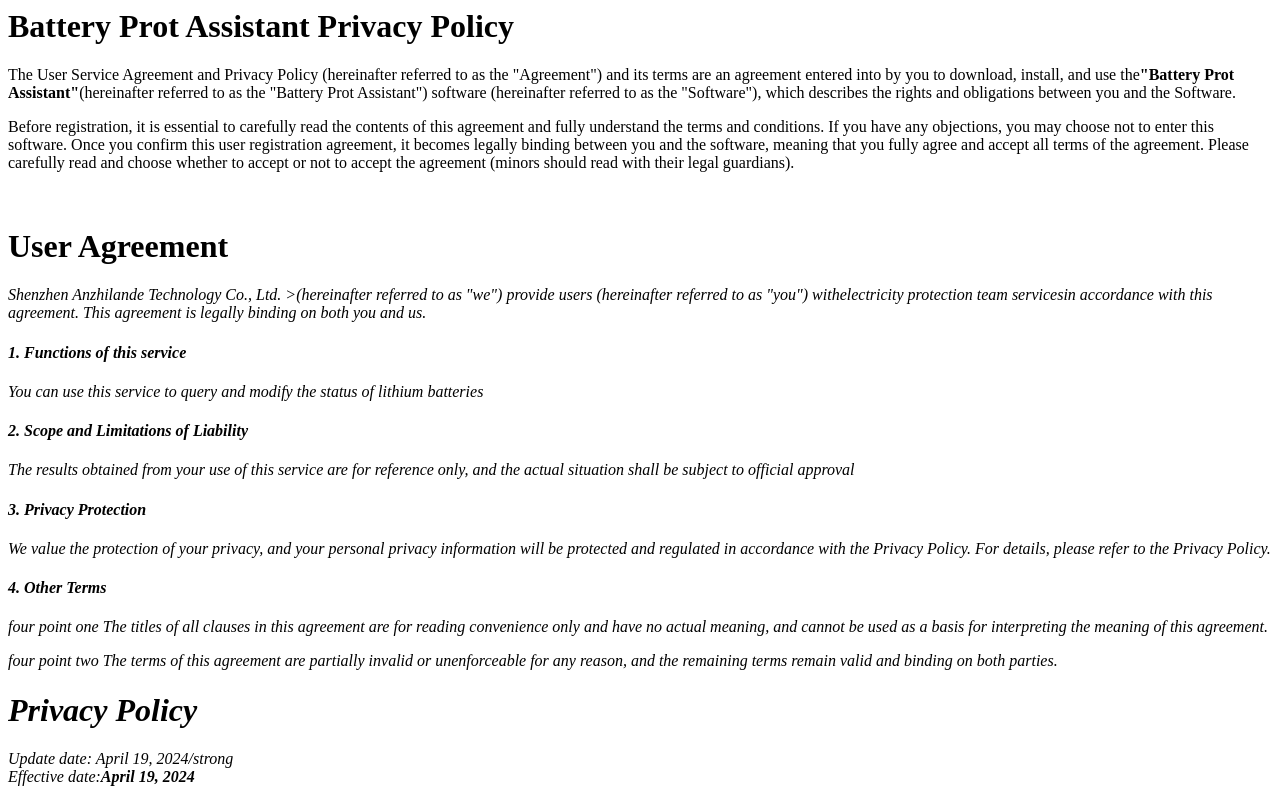
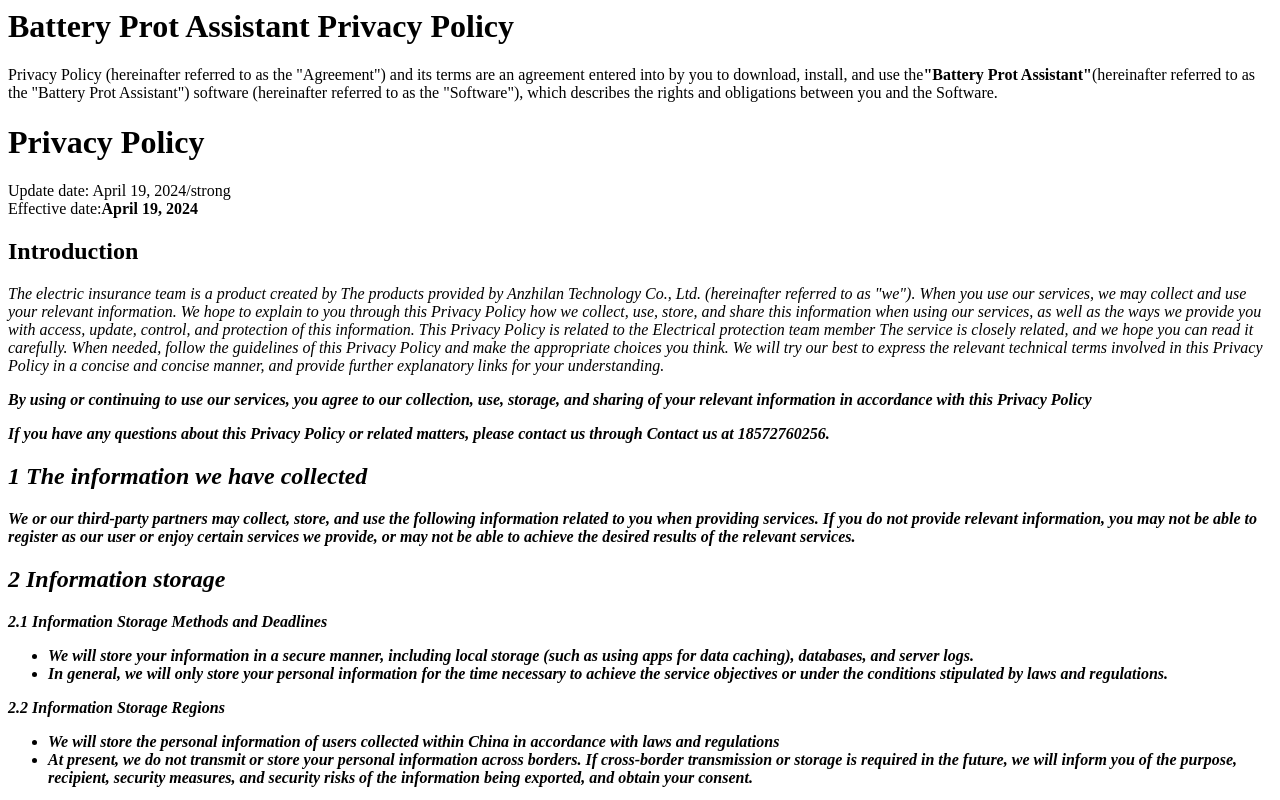
Before and after one commit to AkiSeele/bms.github.io, a plain HTML site: page index.html in a window 1280 px wide. Shown: the top 800 px of the page. Drawn offline with Linux system fonts and the light colour scheme.

Commit message:
Update index.html

```diff
--- a/index.html
+++ b/index.html
@@ -4,65 +4,9 @@
 
 <p class="text_indent">
 
-The User Service Agreement and Privacy Policy (hereinafter referred to as the "Agreement") and its terms are an agreement entered into by you to download, install, and use the<b>"Battery Prot Assistant"</b>(hereinafter referred to as the "Battery Prot Assistant") software (hereinafter referred to as the "Software"), which describes the rights and obligations between you and the Software.
+Privacy Policy (hereinafter referred to as the "Agreement") and its terms are an agreement entered into by you to download, install, and use the<b>"Battery Prot Assistant"</b>(hereinafter referred to as the "Battery Prot Assistant") software (hereinafter referred to as the "Software"), which describes the rights and obligations between you and the Software.
 
 </p>
-
-
-
-<p class="text_indent">
-
-Before registration, it is essential to carefully read the contents of this agreement and fully understand the terms and conditions. If you have any objections, you may choose not to enter this software. Once you confirm this user registration agreement, it becomes legally binding between you and the software, meaning that you fully agree and accept all terms of the agreement. Please carefully read and choose whether to accept or not to accept the agreement (minors should read with their legal guardians).
-
-</p>
-
-<p><br/></p>
-
-<h1>User Agreement</h1>
-
-<p>
-
-<i> Shenzhen Anzhilande Technology Co., Ltd.
-
->(hereinafter referred to as "we") provide users (hereinafter referred to as "you") with<i>electricity protection team services</i>in accordance with this agreement. This agreement is legally binding on both you and us.
-
-</p>
-
-<h4>1. Functions of this service</h4>
-
-<p>You can use this service to query and modify the status of lithium batteries</ P>
-
-<h4>2. Scope and Limitations of Liability</h4>
-
-<p>The results obtained from your use of this service are for reference only, and the actual situation shall be subject to official approval</ P>
-
-<h4>3. Privacy Protection</h4>
-
-<p>
-
-We value the protection of your privacy, and your personal privacy information will be protected and regulated in accordance with the Privacy Policy. For details, please refer to the Privacy Policy.
-
-</p>
-
-<h4>4. Other Terms</h4>
-
-<p>
-
-four point one
-
-The titles of all clauses in this agreement are for reading convenience only and have no actual meaning, and cannot be used as a basis for interpreting the meaning of this agreement.
-
-</p>
-
-<p>
-
-four point two
-
-The terms of this agreement are partially invalid or unenforceable for any reason, and the remaining terms remain valid and binding on both parties.
-
-</p>
-
-
 
 <h1>Privacy Policy</h1>
 
```
